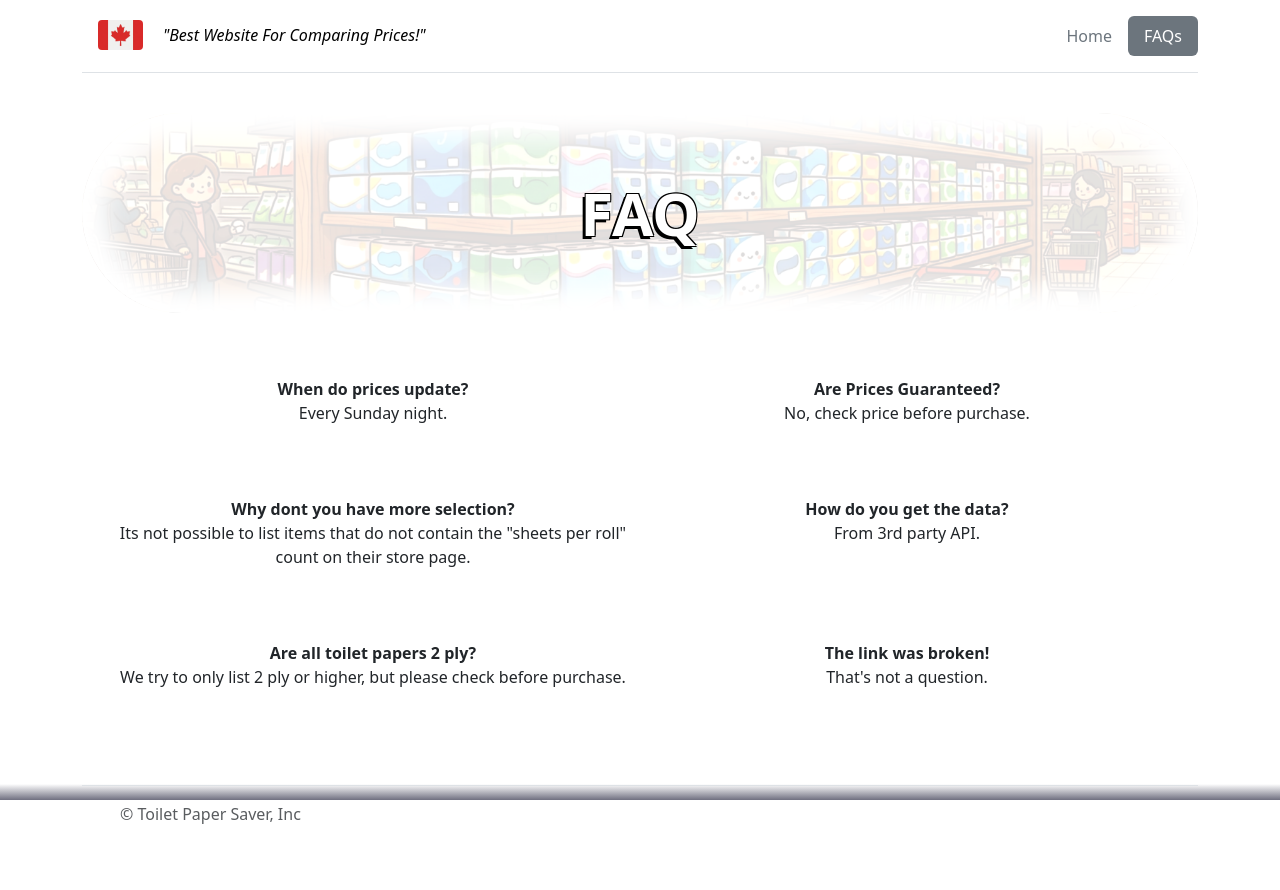
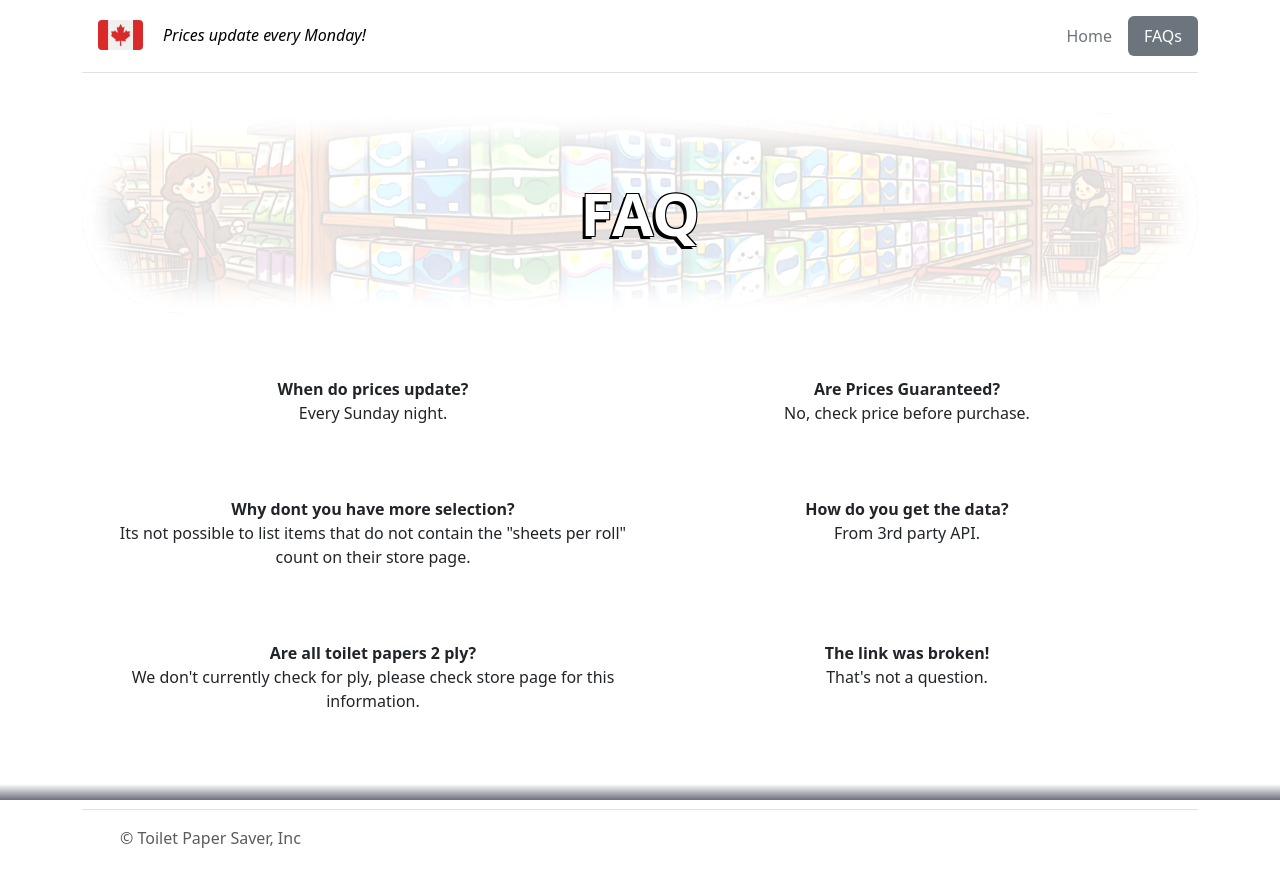
Before and after one commit to dogbogwog/toilet-paper-tracker, a Flask app: page /FAQ in a window 1280 px wide. Before the commit the page ends 824 px from the top, so only its background shows below. Run offline with Flask 3, Linux system fonts and the light colour scheme; parts of the project's set-up code (start-up, migrations or seed data) failed here and were passed over; some libraries are stand-ins or nearby versions; some web fonts are replaced.

Commit message:
add better analytics for tracking store clicks and change top left page title

```diff
--- a/templates/FAQ.html
+++ b/templates/FAQ.html
@@ -22,7 +22,7 @@
 
                 <a href="/" class="d-flex align-items-center me-md-auto link-body-emphasis text-decoration-none d-none d-sm-block pt-1">
                     <img src="static/images/canada-flag.png" class="rounded-1 ms-3" alt="..." height="30">
-                    <span class="fs-6 text-center align-middle px-3 fst-italic fw-light">"Best Website For Comparing Prices!"</span>
+                    <span class="fs-6 text-center align-middle px-3 fst-italic fw-light">Prices update every Monday!</span>
                 </a>
 
 
@@ -101,7 +101,7 @@
                     <div class="fw-bold">
                    Are all toilet papers 2 ply?
                     </div>
-                    We try to only list 2 ply or higher, but please check before purchase.
+                    We don't currently check for ply, please check store page for this information.
                 </div>
                 <div class="col">
                     <div class="fw-bold">
--- a/templates/index.html
+++ b/templates/index.html
@@ -20,7 +20,7 @@
 
                 <a href="/" class="d-flex align-items-center me-md-auto link-body-emphasis text-decoration-none d-none d-sm-block pt-1">
                     <img src="static/images/canada-flag.png" class="rounded-1 ms-3" alt="..." height="30">
-                    <span class="fs-6 text-center align-middle px-3 fst-italic fw-light">"Best Website For Comparing Prices!"</span>
+                    <span class="fs-6 text-center align-middle px-3 fst-italic fw-light">Prices update every Monday!</span>
                 </a>
 
 
--- a/templates/partials/stock.html
+++ b/templates/partials/stock.html
@@ -11,7 +11,7 @@
                         <div class="badge position-absolute rounded text-white m-1 bg-opacity-50 z-2 border-dark bg-dark" >#{{ loop.index }}</div>
                     </div>
 
-                    <a class="btn mb-5 shadow-sm mx-3 mx-sm-1 mx-lg-3 mx-xl-2 mx-md-1 p-1 my-xs-5 {% if (item.price_per_thousand_sheets|float) <= best_price %} btn-custom-best {% elif (item.price_per_thousand_sheets|float) <= second_best_price %}btn-custom-second-best {% else %} btn-custom-default {% endif %}" style="max-width: 330px;" href={{item.link}} target="_blank" role="button" data-umami-event="Click Store Link" data-umami-event-store="{{ item.store }}">
+                    <a class="btn mb-5 shadow-sm mx-3 mx-sm-1 mx-lg-3 mx-xl-2 mx-md-1 p-1 my-xs-5 {% if (item.price_per_thousand_sheets|float) <= best_price %} btn-custom-best {% elif (item.price_per_thousand_sheets|float) <= second_best_price %}btn-custom-second-best {% else %} btn-custom-default {% endif %}" style="max-width: 330px;" href={{item.link}} target="_blank" role="button" data-umami-event="Clicked Store Link: {{ item.store }}" data-umami-event-price="price per thou: {{ item.price_per_thousand_sheets }}" data-umami-event-store="name: {{ item.name }}">
                         <div class="row g-0">
                             <div class="col-md-4 z-1">
                                 {% if (item.price_per_thousand_sheets|float) < best_price %}
```
Also changed, not shown: templates/partials/filter-buttons.html (+2 -7 lines).
